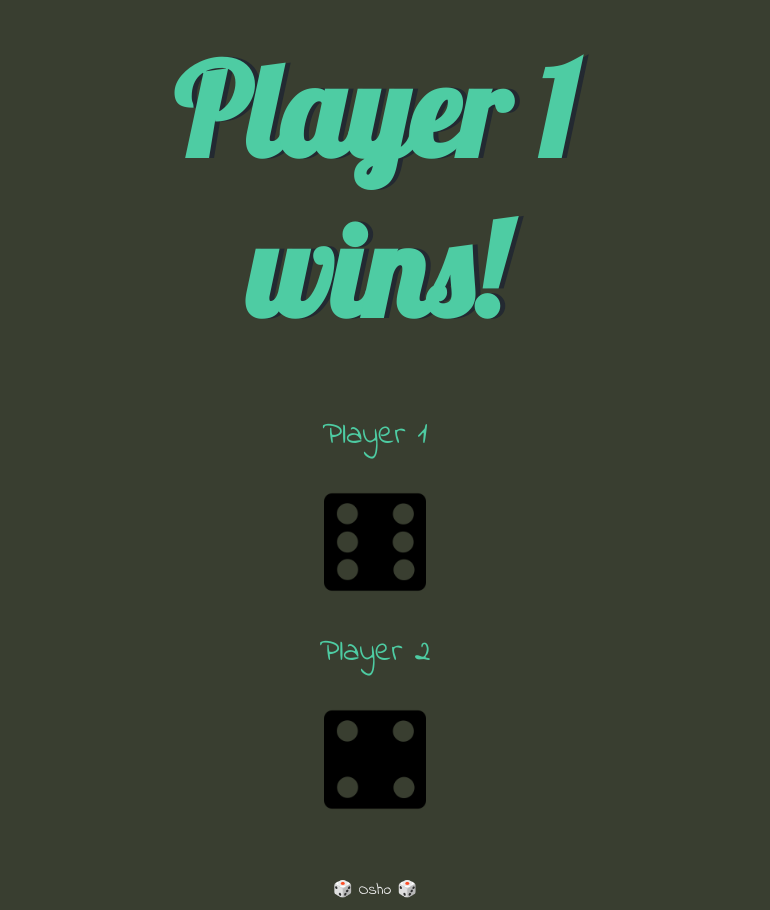
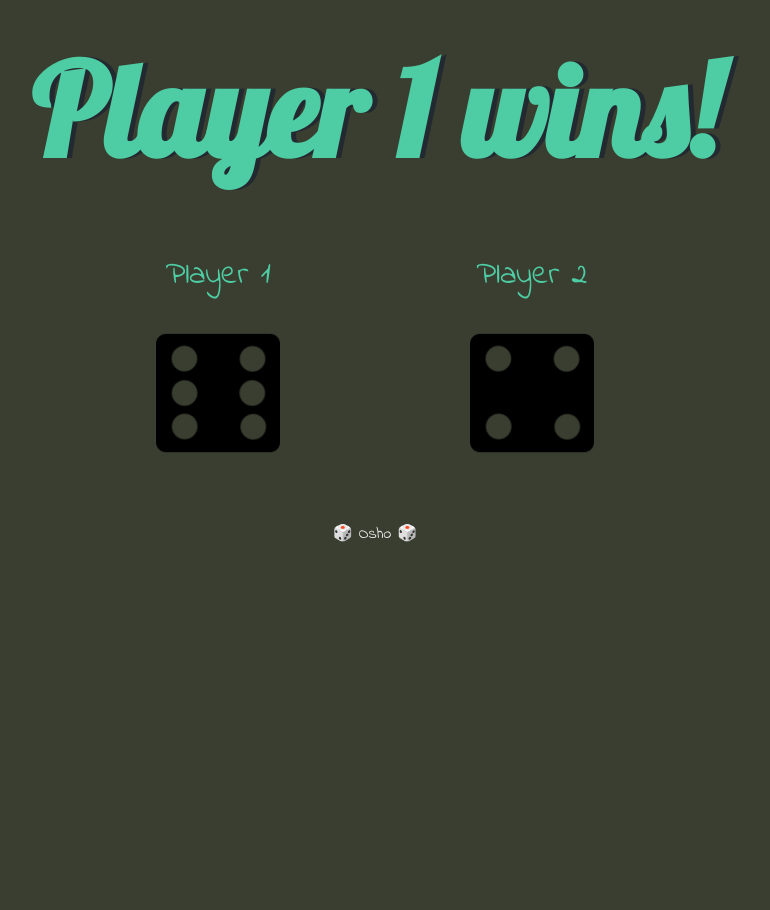
Before and after one commit to osho81/basic-dice, a plain HTML site: page index.html in a window 1280 px wide. Shown: the whole page, without its empty margins (265-1035 px from the left). After the commit the page ends 800 px from the top, so only its background shows below. Drawn offline with Linux system fonts and the light colour scheme.

Commit message:
Update styles.css

```diff
--- a/styles.css
+++ b/styles.css
@@ -1,11 +1,12 @@
 .container {
-  width: 50%;
+  width: 70%;
   margin: auto;
   text-align: center;
 }
 
 .dice {
   display: inline-block;
+  width: 35%;
 }
 
 body {
@@ -27,8 +28,7 @@ p {
 }
 
 img {
-  display: inline-block;
-  width: 20%;
+  width: 40%;
 }
 
 footer {
```
